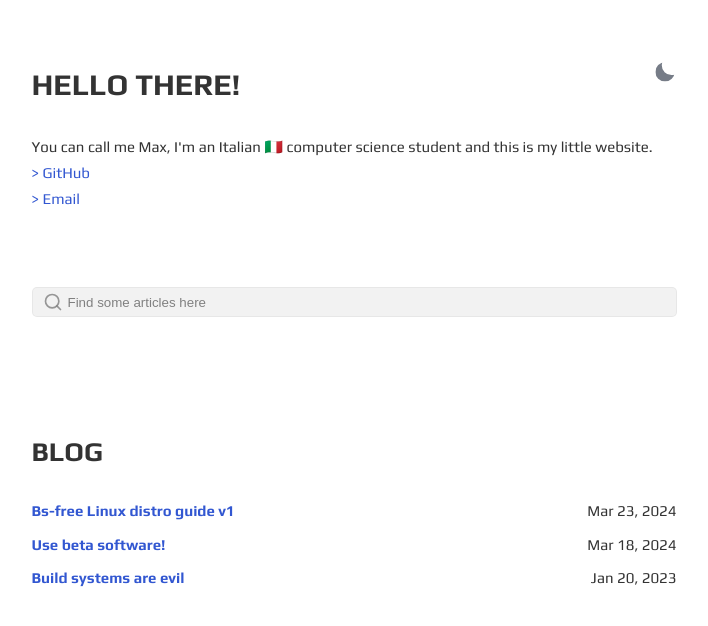
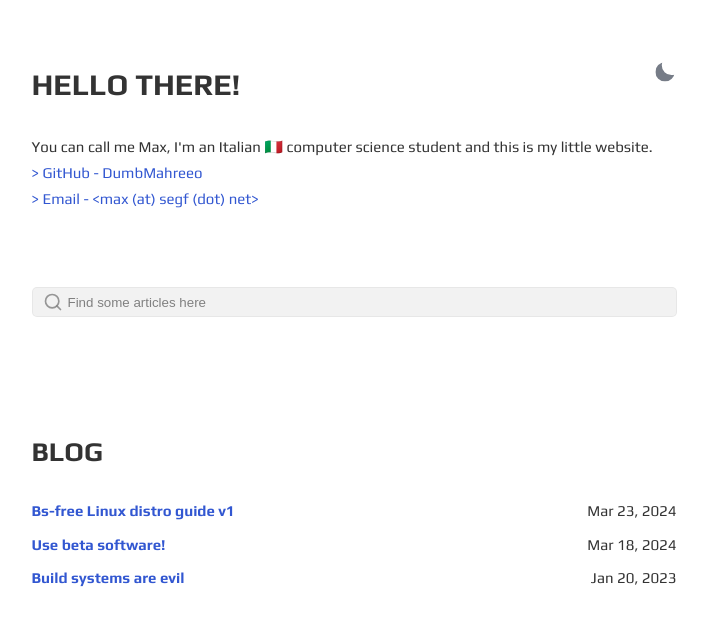
Before and after one commit to callb4ck/callb4ck.github.io, a Jekyll site: the page built from index.html, in a window 1280 px wide. Shown: the top 626 px of the page, without its empty margins (286-994 px from the left). Built offline with Jekyll 4.4.1, drawn with Linux system fonts in a browser that asks for light colours.

Commit message:
Adding email spam protection

```diff
--- a/index.html
+++ b/index.html
@@ -11,10 +11,10 @@
     <div class="bio">
 	    {{ site.description }}
         <p>
-            <a href="https://github.com/DumbMahreeo">> GitHub</a>
+            <a href="https://github.com/DumbMahreeo">> GitHub - DumbMahreeo</a>
         </p>
         <p>
-            <a href="mailto: max@segf.net">> Email</a>
+            <a id="email-ref" href="">> Email - &ltmax (at) segf (dot) net&gt </a>
         </p>
     </div>
 
@@ -49,3 +49,7 @@
         {% endfor %}
     </ul>
 </section>
+
+<script>
+    document.getElementById("email-ref").href = ("mai" + "lto:" + "ma" + "x@" + "seg" + "f.net")
+</script>
```
